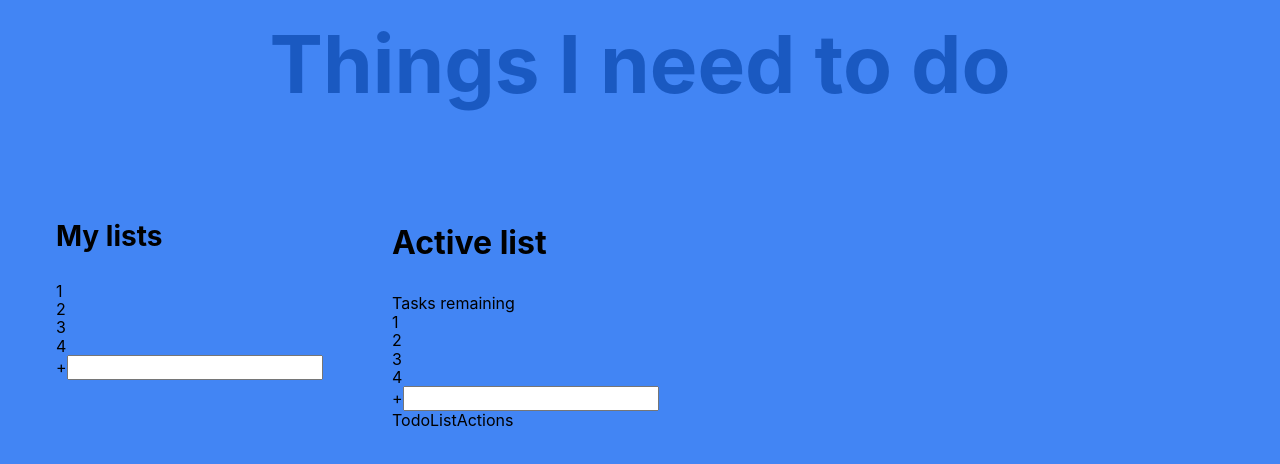
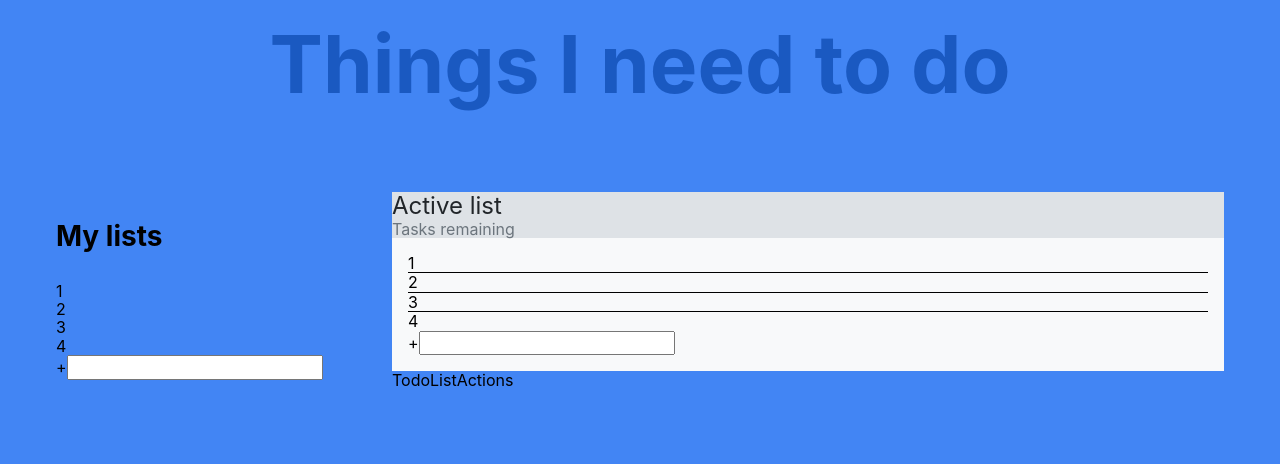
Before and after one commit to thexenons/todo-app, a React (Create React App) app: page / in a window 1280 px wide. Shown: the top 464 px of the page. Built offline with nearby package versions, Linux system fonts and the light colour scheme.

Commit message:
List Adjust

```diff
--- a/package.json
+++ b/package.json
@@ -19,6 +19,7 @@
     "@types/node": "^14.14.31",
     "@types/react": "^17.0.2",
     "@types/react-dom": "^17.0.1",
+    "classnames": "^2.2.6",
     "node-sass": "^5.0.0",
     "react": "^17.0.1",
     "react-dom": "^17.0.1",
@@ -27,6 +28,7 @@
     "web-vitals": "^1.1.0"
   },
   "devDependencies": {
+    "@types/classnames": "^2.2.11",
     "@types/node-sass": "^4.11.1",
     "@typescript-eslint/eslint-plugin": "^4.15.2",
     "@typescript-eslint/parser": "^4.15.2",
--- /dev/null
+++ b/src/components/atoms/ListItem/ListItem.module.scss
@@ -0,0 +1,7 @@
+.listItem {
+  &--with-separators {
+    & + & {
+      border-top: 1px solid black;
+    }
+  }
+}
--- /dev/null
+++ b/src/components/atoms/ListItem/index.tsx
@@ -0,0 +1,14 @@
+import { ReactChild } from 'react'
+import cn from 'classnames'
+import classes from './ListItem.module.scss'
+
+type ListItemProps = {
+  children: ReactChild
+  enableItemSeparator?: boolean
+}
+
+const ListItem = ({ children, enableItemSeparator }: ListItemProps): JSX.Element => (
+  <li className={cn(classes.listItem, { [classes['listItem--with-separators']]: enableItemSeparator })}>{children}</li>
+)
+
+export default ListItem
--- a/src/components/molecules/List/index.tsx
+++ b/src/components/molecules/List/index.tsx
@@ -1,10 +1,16 @@
-const List = (): JSX.Element => (
+import ListItem from '@atoms/ListItem'
+
+type ListProps = {
+  enableItemSeparators?: boolean
+}
+
+const List = ({enableItemSeparators}: ListProps): JSX.Element => (
   <div>
     <ul>
-      <li>1</li>
-      <li>2</li>
-      <li>3</li>
-      <li>4</li>
+      <ListItem enableItemSeparator={enableItemSeparators}>1</ListItem>
+      <ListItem enableItemSeparator={enableItemSeparators}>2</ListItem>
+      <ListItem enableItemSeparator={enableItemSeparators}>3</ListItem>
+      <ListItem enableItemSeparator={enableItemSeparators}>4</ListItem>
     </ul>
     <span>+</span>
     <input type="text" />
--- a/src/components/organisms/TodoList/index.tsx
+++ b/src/components/organisms/TodoList/index.tsx
@@ -1,13 +1,12 @@
 import List from '@molecules/List'
 import TodoListActions from '@molecules/TodoListActions'
+import Card from '@objects/Card'
 
 const TodoList = (): JSX.Element => (
   <div>
-    <div>
-        <h2>Active list</h2>
-        <span>Tasks remaining</span>
-    </div>
-    <List />
+    <Card title="Active list" subtitle="Tasks remaining">
+      <List enableItemSeparators />
+    </Card>
     <TodoListActions />
   </div>
 )
```
Also changed, not shown: 1 other file (tests, documents, lock files or other folders).
